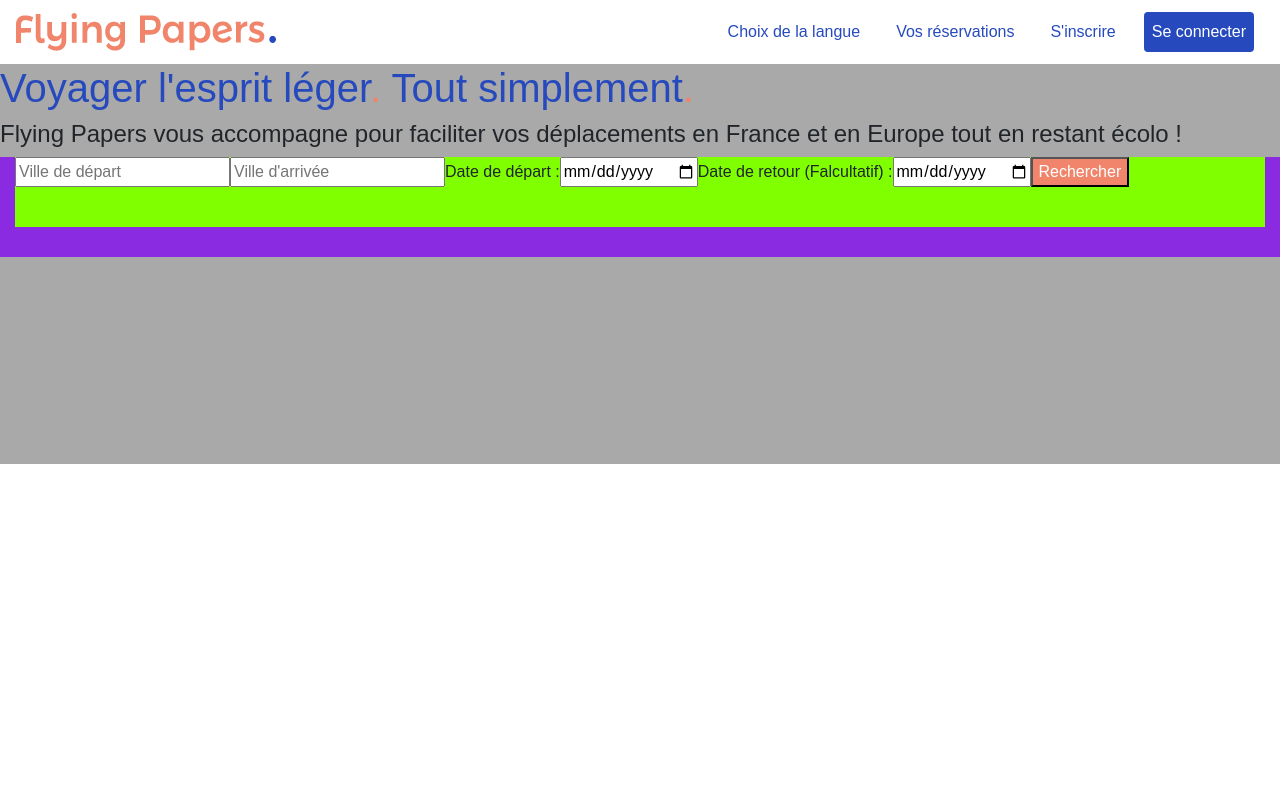
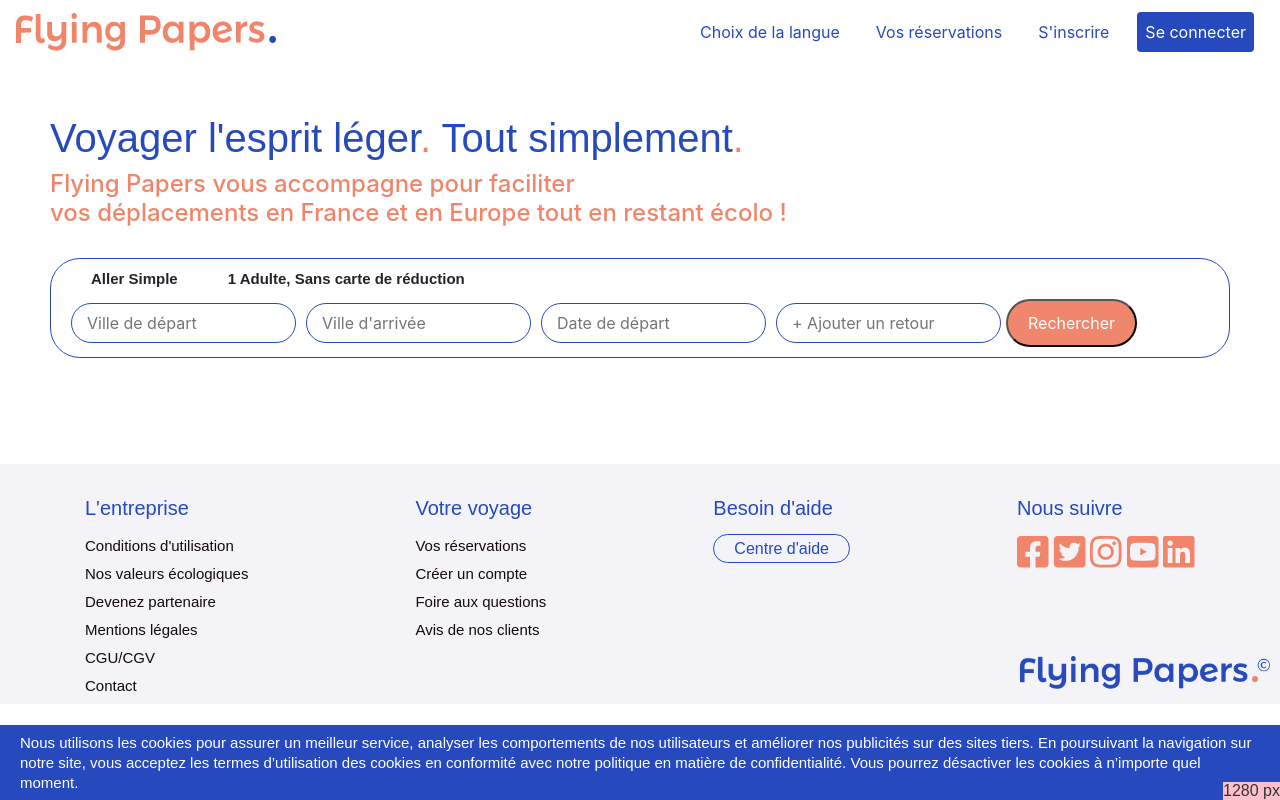
Before and after one commit to Mbossou/flyingpapers, a PHP site: page / in a window 1280 px wide. Run offline with PHP 8.4, Linux system fonts and the light colour scheme; some libraries are stand-ins or nearby versions.

Commit message:
Home Formulaire simple

```diff
--- a/css/styles.css
+++ b/css/styles.css
@@ -17,58 +16,126 @@ bleu vert : #26e8bd;
 Blanc : #ffffff;
 Gris : #d4d2dc;
 Noir : #140a0f;
+
 */
+:root {
+  --font-text: Avenir, Arial;
+  --font-titre: Montserrat, Arial;
 
-/*GENERAL*/
-/*
-body {
-    background-color: pink;
+  --color-peche: #f0856a;
+  --color-bleu: #264abd;
+
+  --size-border-radius: 15px;
 }
-*/
 
-body {
-    font-family: "Avenir Medium",Arial, Sans-serif;
-    margin:0px;
+html {
+  font-family: var(--font-text);
+}
+
+p {
+  font-family: var(--font-text);
+  line-height: 20px;
+  letter-spacing: 0px;
+  font-size: 15px;
+  font-weight: 100;
+  font-style: normal;
+}
+
+.cookies {
+  position: fixed;
+  display: flex;
+  justify-content: left;
+  align-items: center;
+  bottom: 0;
+  margin: 0;
+  background-color: var(--color-bleu);
+  height: 75px;
+}
+
+.lblcookies {
+  color: rgba(255, 255, 255, 1);
+  padding: 10px 20px;
+  margin: 0 !important;
+}
+
+.icocookies {
+  padding-right: 30px;
+  width: 20px;
+  fill: white;
+}
+
+.test {
+  margin-left: 50px;
 }
 
 .bouton-peche {
   background-color: #f0856b;
-    color: #ffffff!important;
+  color: #ffffff !important;
   border-radius: 2rem;
 }
 
 .bouton-bleu {
-    background-color: #264ABD;
-    color: #ffffff!important;
+  background-color: #264abd;
+  color: #ffffff !important;
+  border-radius: 2rem;
 }
 
 .bleu-fp {
-    color: #264ABD!important;
+  color: #264abd !important;
 }
 .peche-fp {
   color: #f0856b;
 }
 
+.btn-orange {
+  background-color: #f0866b;
+  border-radius: 30px;
+  display: inline-block;
+  cursor: pointer;
+  color: #ffffff;
+  padding: 10px 20px;
+  text-decoration: none;
+}
+.btn-orange:hover {
+  background-color: #f99b83;
+}
+.btn-orange:active {
+  position: relative;
+  top: 1px;
+}
+
+.btn-blue {
+  background-color: #264abd;
+  border-radius: 30px;
+  display: inline-block;
+  cursor: pointer;
+  color: #ffffff;
+  padding: 15px 30px;
+  text-decoration: none;
+}
+.btn-blue:hover {
+  background-color: #3f62d3;
+}
+.btn-blue:active {
+  position: relative;
+  top: 1px;
+}
+
 .border-fp {
   border-style: solid;
   border-radius: 20px;
-    border-color: #264ABD;
+  border-color: #264abd;
   border-width: 1px;
 }
 
 .bold {
-    font-family: "Avenir Black",Arial, Sans-serif!important;
-}
-
-p {
-    font-size: 1rem;
+  font-family: "Avenir Black", Arial, Sans-serif !important;
 }
 
 .row {
-    margin-left:0px;
-    margin-right:0px;
+  margin-left: 0px;
+  margin-right: 0px;
 }
-
 
 /*MENU*/
 .navbar {
@@ -94,72 +161,81 @@ p {
   }
 }
 
-
 .nav .bouton-peche {
-    padding-left: 25px!important;
-    padding-right: 25px!important;
-    border-radius: 2rem!important;
+  padding-left: 25px !important;
+  padding-right: 25px !important;
+  border-radius: 2rem !important;
 }
 
 .navbar .nav-link {
   text-align: center;
-    margin : 0px 10px 0px 10px;
-
+  margin: 0px 10px 0px 10px;
 }
 
 .navbar .nav-link-style {
-    color: #264ABD!important;
+  color: #264abd !important;
 }
-.navbar .nav-link:hover{
-    color:pink !important;
+.navbar .nav-link:hover {
+  color: pink !important;
 }
 
-.navbar-toggler{
+.navbar-toggler {
   color: #fff !important;
   border-style: none;
 }
 
 /*MOTEUR RECHERCHE*/
 #moteur-recherche {
-    background-color: darkgray;
   min-height: 50vh;
+  padding: 50px;
 }
 
 h1 {
-    color: #264ABD;
+  color: #264abd;
+  font-family: var(--font-titre);
+  font-weight: 0;
+}
+h4 {
+  color: var(--color-peche);
 }
 
 #moteur-recherche .container {
-    background-color: blueviolet;
+  position: relative;
   height: 100px;
   max-width: 100%;
-    margin: 0px;
+  margin: 30px 0px;
+  border: 1px solid var(--color-bleu);
+  border-radius: 30px;
 }
 
-#moteur-recherche .row {
-    background-color: chartreuse;
-    margin: auto;
-    height: 70px;
+#moteur-recherche .row p {
+  margin: 10px 25px;
+  font-weight: bold;
 }
 
-#moteur-recherche  #recherche {
-    background-color: #f0856b;
+#moteur-recherche .row .input-text {
+  margin: 0px 5px;
+  max-width: 225px;
+  border: 1px solid var(--color-bleu);
+  padding: 7px 15px;
+  border-radius: 30px;
+}
+
+#moteur-recherche #recherche {
   color: white;
 }
 
 .btn {
-    margin : 10px!important;
-    height: auto!important;
-    padding :0px 12px 0px 12px!important;
+  margin: 10px !important;
+  height: auto !important;
+  padding: 0px 12px 0px 12px !important;
 }
-
 
 /*PAGE RESULTATS */
 
 /* RECAP RECHERCHE */
 .recaps-trajet {
-    background-color: #264ABD;
-
+  background-color: #264abd;
 }
 
 .recaps-trajet .conteneur {
@@ -907,30 +972,29 @@ height:35px;
   flex-grow: 1;
 }
 
-
 .footer .bouton-aide {
-    border-style  : solid;
-    border-color  : #264ABD;
-    border-width  : 1px;
-    border-radius : 2rem;
-    padding-left  : 20px;
-    padding-right : 20px;
-    padding-top   : 5px;
+  border-style: solid;
+  border-color: #264abd;
+  border-width: 1px;
+  border-radius: 2rem;
+  padding-left: 20px;
+  padding-right: 20px;
+  padding-top: 5px;
   padding-bottom: 5px;
 }
 
 .footer h5 {
-    color        : #264ABD;
-    font-family  : "Avenir Medium",Arial, Sans-serif;
+  color: #264abd;
+  font-family: "Avenir Medium", Arial, Sans-serif;
   margin-bottom: 1rem;
-    margin-top   : 2rem;
+  margin-top: 2rem;
 }
 
 .footer .footer-brand {
   max-width: 250px;
-    position : absolute;
-    right    : 10px;
-    bottom   : 15px;
+  position: absolute;
+  right: 10px;
+  bottom: 15px;
 }
 
 #exemple {
--- a/index.php
+++ b/index.php
@@ -32,8 +32,12 @@
 
     <section id="moteur-recherche">
         <h1>Voyager l'esprit léger<span style="color:#f0856b">.</span> Tout simplement<span style="color:#f0856b">.</span></h1>
-        <h4>Flying Papers vous accompagne pour faciliter vos déplacements en France et en Europe tout en restant écolo !</h4>
+        <h4>Flying Papers vous accompagne pour faciliter</br> vos déplacements en France et en Europe tout en restant écolo !</h4>
         <div class=container>
+            <div class="row">
+                <p>Aller Simple</p>
+                <p>1 Adulte, Sans carte de réduction</p>
+            </div>
             <div class="row">
 
                 <?php
@@ -45,32 +49,78 @@
                 $lieu_arrivee3 = "Londres, Angleterre";
 
                 echo '<form method="get" action="resultats.php">';
-                    echo '<input list="villesDepart" name="villeDepart" id="ville-depart-choix" type="text" placeholder="Ville de départ">';
+                    echo '<input class="input-text" list="villesDepart" name="villeDepart" id="ville-depart-choix" type="text" placeholder="Ville de départ">';
                         echo '<datalist id="villesDepart">';
                             echo '<option value="'.$lieu_depart1.'">';
                             echo '<option value="'.$lieu_depart2.'">';
                             echo '<option value="'.$lieu_depart3.'">';
                         echo '</datalist>';
-                    echo '<input list="villesArrivee" name="villeArrivee" id="ville-arrivee-choix" type="text" placeholder="Ville d\'arrivée">';
+                    echo '<input class="input-text" list="villesArrivee" name="villeArrivee" id="ville-arrivee-choix" type="text" placeholder="Ville d\'arrivée">';
                         echo '<datalist id="villesArrivee">';
                             echo '<option value="'.$lieu_arrivee1.'">';
                             echo '<option value="'.$lieu_arrivee2.'">';
                             echo '<option value="'.$lieu_arrivee3.'">';
                         echo '</datalist>';
                         //query pour comparer les variables avec donnees de billets.ld_recherche et billets.la_recherche -> affichage conditionnel
-                    echo '<label for="dateDepart">Date de départ :</label>';
-                    echo '<input list="datesDepart"  name="dateDepart" id="dateDepart" type="date" placeholder="Date de départ">';
-                    echo '<label for="dateArrivee">Date de retour (Falcultatif) :</label>';
-                    echo '<input list="datesArrivee" name="dateArrivee" id="dateArrivee" type="date" placeholder="Ajouter un retour">';
-                    echo '<input type="SUBMIT" value="Rechercher" id="recherche">'; //ajouter un évènement sur submit : redirection vers page resultats.php
+                    echo '<input class="input-text" list="datesDepart"  name="dateDepart" id="dateDepart" type="text" onfocus="(this.type=\'date\')" onblur="(this.type=\'text\')" placeholder="Date de départ">';
+                    echo '<input class="input-text" list="datesArrivee" name="dateArrivee" id="dateArrivee" type="text" onfocus="(this.type=\'date\')" onblur="(this.type=\'text\')" placeholder="+ Ajouter un retour">';
+                    echo '<input class="btn-orange" type="SUBMIT" value="Rechercher" id="recherche">'; //ajouter un évènement sur submit : redirection vers page resultats.php
                     //echo '<!-- <button type="submit" id="recherche" class="btn">Rechercher</button> -->';
                 echo '</form>';
                 ?>
             </div>
         </div>
-        <!--
-        <div style="background:pink;color:#333;position:fixed;right:0;bottom:0;z-index:99999999;font:1em arial;" id="ld"></div><script>setInterval(function(){if($(window).height()>=$(document).height()){$('#ld').text($(document).width()+' px');}else{$('#ld').text($(document).width()+17+' px');}},150);</script>
-        -->
     </section>
+
+    <div class="cookies">
+        <p class="lblcookies">
+          Nous utilisons les cookies pour assurer un meilleur service, analyser
+          les comportements de nos utilisateurs et améliorer nos publicités sur
+          des sites tiers. En poursuivant la navigation sur notre site, vous
+          acceptez les termes d’utilisation des cookies en conformité avec notre
+          politique en matière de confidentialité. Vous pourrez désactiver les
+          cookies à n’importe quel moment.
+        </p>
+      </div>
+      <section class="footer">
+            <div class="container">
+                <div class="row">
+                    <div id="entreprise" class="bloc">
+                        <h5>L'entreprise</h5>
+                        <a href="#"><p>Conditions d'utilisation</p></a>
+                        <a href="#"><p>Nos valeurs écologiques</p></a>
+                        <a href="#"><p>Devenez partenaire</p></a>
+                        <a href="#"><p>Mentions légales</p></a>
+                        <a href="#"><p>CGU/CGV</p></a>
+                        <a href="#"><p>Contact</p></a>
+                    </div>
+                    <div id="voyage" class="bloc">
+                        <h5>Votre voyage</h5>
+                        <a href="#"><p>Vos réservations</p></a>
+                        <a href="#"><p>Créer un compte</p></a>
+                        <a href="#"><p>Foire aux questions</p></a>
+                        <a href="#"><p>Avis de nos clients</p></a>
+                    </div>
+                    <div id="aide" class="bloc">
+                        <h5>Besoin d'aide</h5>
+                        <a href="#" class="bouton-aide bold bleu-fp">Centre d'aide</a>
+                    </div>
+                    <div id="nous-suivre">
+                        <div class="bloc">
+                            <h5>Nous suivre</h5>
+                            <a href="#"><img src="img/icon-facebook.PNG" alt="icone Facebook" /></a>
+                            <a href="#"><img src="img/icon-twitter.PNG" alt="icone Twitter" /></a>
+                            <a href="#"><img src="img/icon-instagram.PNG" alt="icone Instagram" /></a>
+                            <a href="#"><img src="img/icon-youtube.PNG" alt="icone Youtube" /></a>
+                            <a href="#"><img src="img/icon-linkedin.PNG" alt="icone Linkedin" /></a>
+                        </div>
+                        <br>
+                        <a  href="#"><img src="img/LOGO1.PNG" class="footer-brand" alt="logo Flying Papers" /></a>
+                    </div>
+                </div>
+            </div>
+            <div style="background:pink;color:#333;position:fixed;right:0;bottom:0;z-index:99999999;font:1em arial;" id="ld"></div><script>setInterval(function(){if($(window).height()>=$(document).height()){$('#ld').text($(document).width()+' px');}else{$('#ld').text($(document).width()+17+' px');}},150);</script>
+
+        </section>
 </body>
 </html>
```
Also changed, not shown: other parts of css/styles.css (+104 -116 lines). Lines whose indentation alone changed are shown as unchanged.
